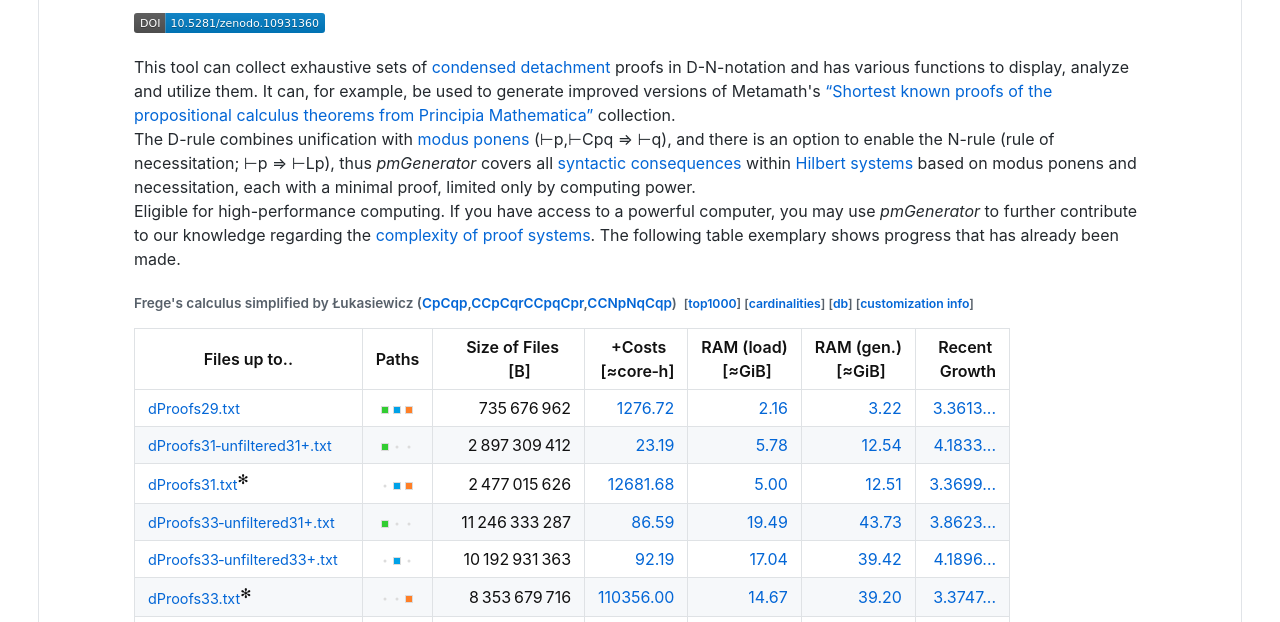
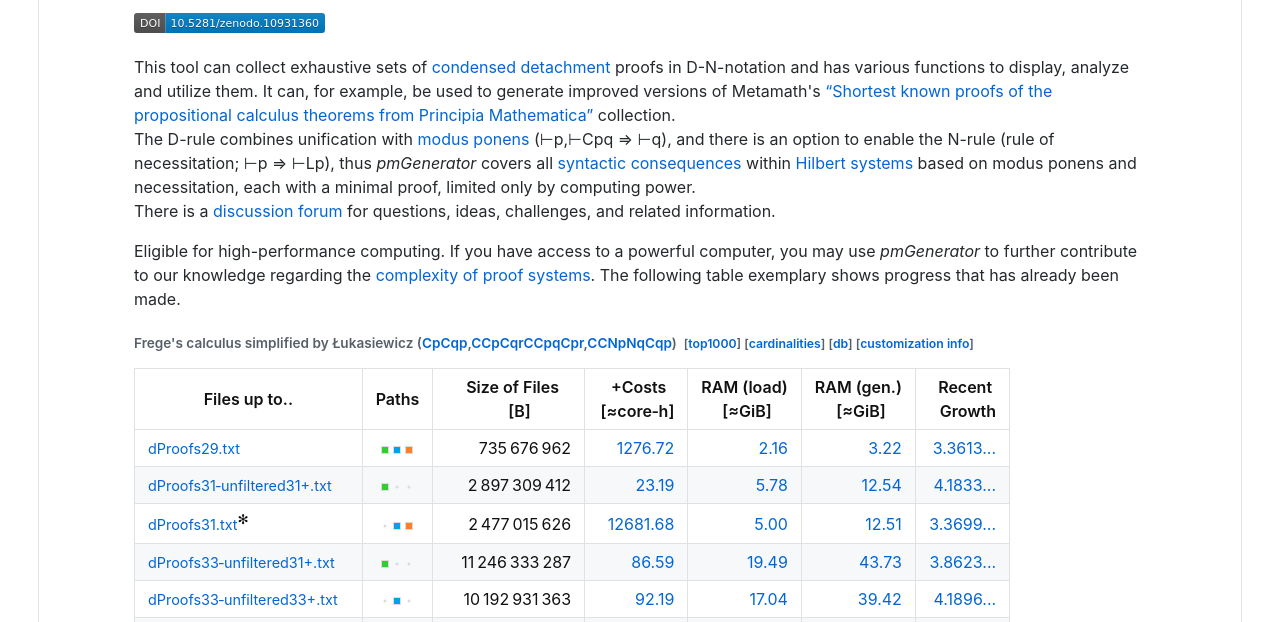
Before and after one commit to xamidi/pmGenerator, a plain HTML site: page README.html in a window 1280 px wide. Shown: the part 159-781 px from the top of the page. Drawn offline with Linux system fonts and the light colour scheme.

Commit message:
readme: mention discussion forum

```diff
--- a/README.html
+++ b/README.html
@@ -266,7 +266,8 @@ b, strong {
 <body><div class="markdown-container ltr"><div id="readme"><article class="container-lg"><img src="icon/icon-readme.png" alt="icon" style="float: left; padding-right: 20px; margin-top: -24px;">
 <h1 id="xamidipmgenerator">@xamidi/pmGenerator</h1>
 <p><a href="https://doi.org/10.5281/zenodo.10931360"><img src="svg/zenodo.10931360.svg" alt="DOI"></a></p>
-<p>This tool can collect exhaustive sets of <a href="https://en.wikipedia.org/wiki/Condensed_detachment">condensed detachment</a> proofs in D-N-notation and has various functions to display, analyze and utilize them. It can, for example, be used to generate improved versions of Metamath's <a href="https://us.metamath.org/mmsolitaire/pmproofs.txt" title="us.metamath.org/mmsolitaire/pmproofs.txt">“Shortest known proofs of the propositional calculus theorems from Principia Mathematica”</a> collection.<br>The D-rule combines unification with <a href="https://en.wikipedia.org/wiki/Modus_ponens">modus ponens</a> (⊢p,⊢Cpq ⇒ ⊢q), and there is an option to enable the N-rule (rule of necessitation; ⊢p ⇒ ⊢Lp), thus <em>pmGenerator</em> covers all <a href="https://en.wikipedia.org/wiki/Logical_consequence#Syntactic_consequence">syntactic consequences</a> within <a href="https://en.wikipedia.org/wiki/Hilbert_system">Hilbert systems</a> based on modus ponens and necessitation, each with a minimal proof, limited only by computing power.<br>Eligible for high-performance computing. If you have access to a powerful computer, you may use <em>pmGenerator</em> to further contribute to our knowledge regarding the <a href="https://en.wikipedia.org/wiki/Proof_complexity">complexity of proof systems</a>. The following table exemplary shows progress that has already been made.</p>
+<p>This tool can collect exhaustive sets of <a href="https://en.wikipedia.org/wiki/Condensed_detachment">condensed detachment</a> proofs in D-N-notation and has various functions to display, analyze and utilize them. It can, for example, be used to generate improved versions of Metamath's <a href="https://us.metamath.org/mmsolitaire/pmproofs.txt" title="us.metamath.org/mmsolitaire/pmproofs.txt">“Shortest known proofs of the propositional calculus theorems from Principia Mathematica”</a> collection.<br>The D-rule combines unification with <a href="https://en.wikipedia.org/wiki/Modus_ponens">modus ponens</a> (⊢p,⊢Cpq ⇒ ⊢q), and there is an option to enable the N-rule (rule of necessitation; ⊢p ⇒ ⊢Lp), thus <em>pmGenerator</em> covers all <a href="https://en.wikipedia.org/wiki/Logical_consequence#Syntactic_consequence">syntactic consequences</a> within <a href="https://en.wikipedia.org/wiki/Hilbert_system">Hilbert systems</a> based on modus ponens and necessitation, each with a minimal proof, limited only by computing power.<br>There is a <a href="https://github.com/xamidi/pmGenerator/discussions">discussion forum</a> for questions, ideas, challenges, and related information.</p>
+<p>Eligible for high-performance computing. If you have access to a powerful computer, you may use <em>pmGenerator</em> to further contribute to our knowledge regarding the <a href="https://en.wikipedia.org/wiki/Proof_complexity">complexity of proof systems</a>. The following table exemplary shows progress that has already been made.</p>
 <h6 id="freges-calculus-simplified-by-łukasiewicz-cpcqpccpcqrccpqcprccnpnqcqp-top1000-cardinalities-db-customization-info">Frege's calculus simplified by Łukasiewicz (<a href="svg/frege-1.svg">CpCqp</a>,<a href="svg/frege-2.svg">CCpCqrCCpqCpr</a>,<a href="svg/lukasiewicz-3.svg">CCNpNqCqp</a>) &nbsp;<small>[<a href="data/top1000SmallestConclusions_1to39Steps.txt">top1000</a>] [<a href="data/cardinalities.txt">cardinalities</a>] [<a href="https://us.metamath.org/mmsolitaire/pmproofs.txt">db</a>] [<a href="data/52436f9e87daeb2c361a73a9f389b061258328e641f750b1767addf7/!.def">customization info</a>]</small></h6>
 <table>
 <thead>
```
Also changed, not shown: 1 other file.
